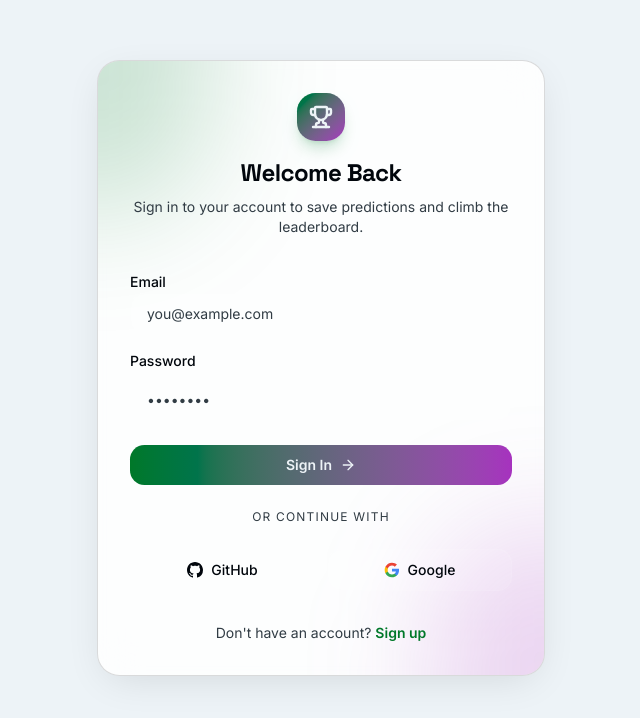
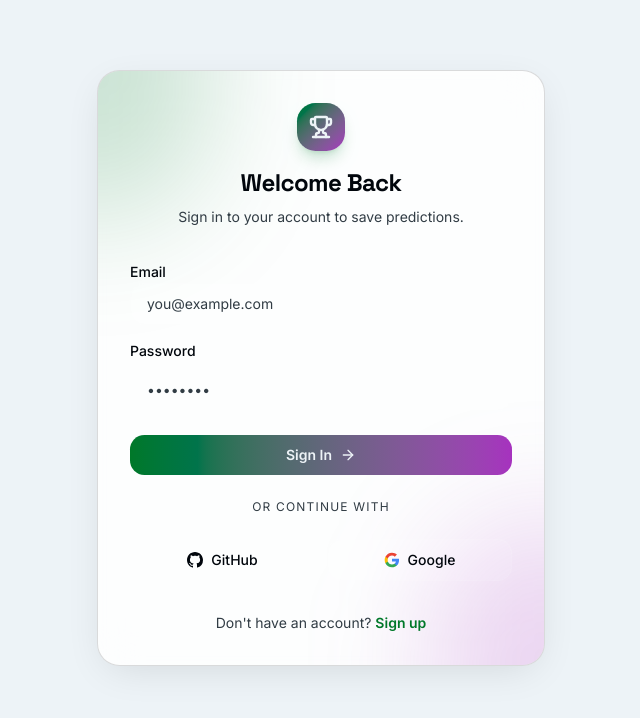
Before and after one commit to cgcdevreact-art/wc26_prediction, a Next.js app: page /signin in a window 1280 px wide. Shown: the top 718 px of the page, without its empty margins (319-959 px from the left). Built offline with nearby package versions, Linux system fonts and the light colour scheme; no server answers; the database is empty.

Commit message:
cicd test

```diff
--- a/src/app/signin/page.tsx
+++ b/src/app/signin/page.tsx
@@ -60,7 +60,7 @@ function SignInContent() {
               </span>
               <h1 className="text-2xl font-bold tracking-tight text-foreground">Welcome Back</h1>
               <p className="mt-2 text-sm text-muted-foreground">
-                Sign in to your account to save predictions and climb the leaderboard.
+                Sign in to your account to save predictions.
               </p>
             </div>
 
```
